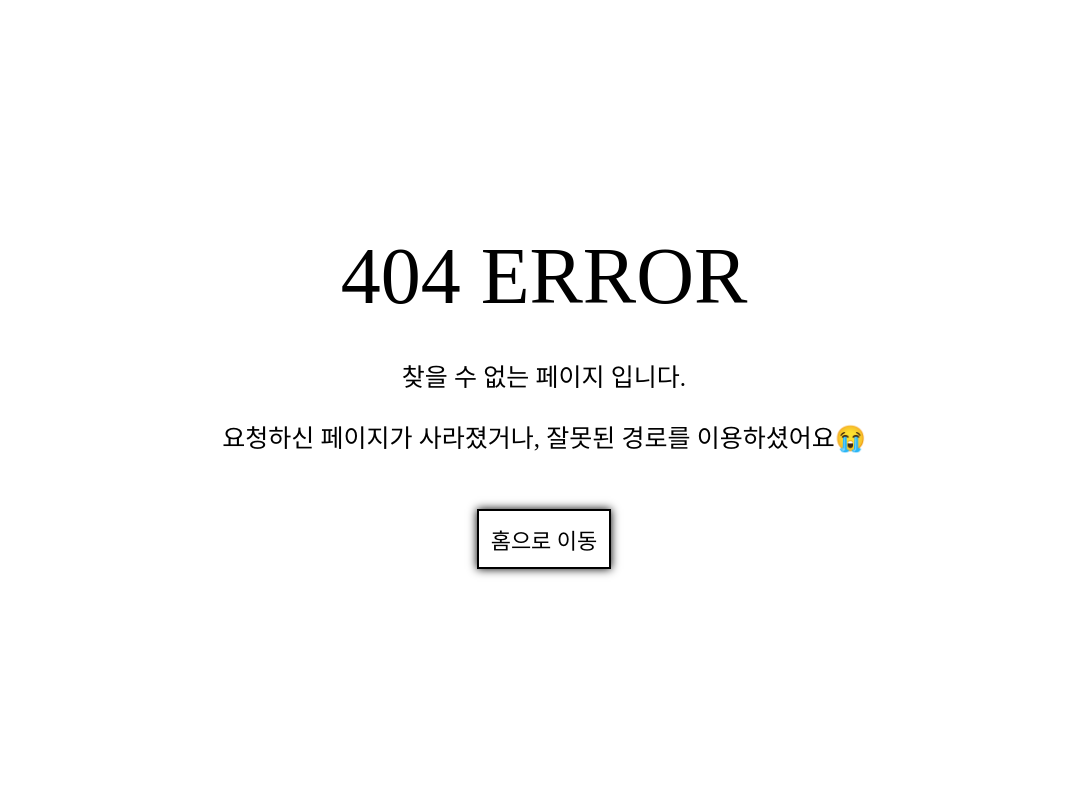
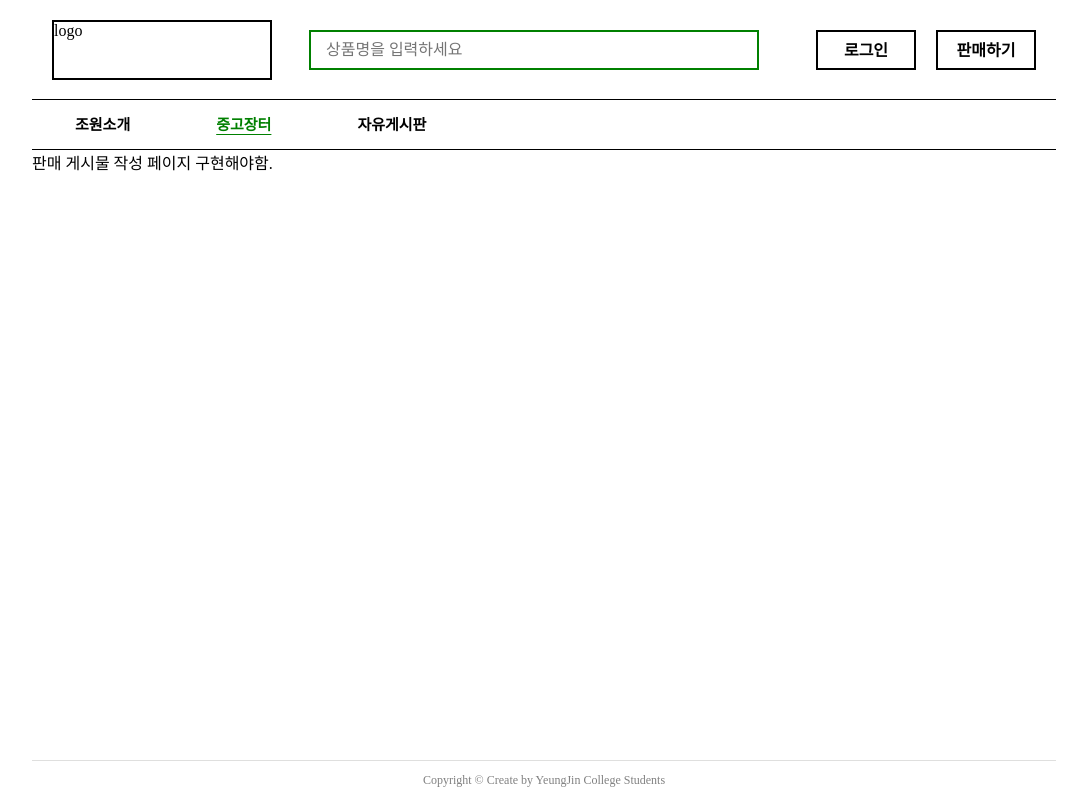
Before and after one commit to woohyeon-dev/used-trading-platform, a React (Create React App) app in the folder client/: page /market/sell in a window 1280 px wide. Before the commit this address led to /error. Shown: the whole page, without its empty margins (96-1183 px from the left). Built offline with nearby package versions, Linux system fonts and the light colour scheme; a web font is replaced by a local one.

Commit message:
Change headerBtn component

```diff
--- a/client/src/App.js
+++ b/client/src/App.js
@@ -1,7 +1,7 @@
 import React, { useState, useEffect } from 'react';
 import { createGlobalStyle } from 'styled-components';
 import { Route, Routes } from 'react-router-dom';
-import { SignUp, SignIn, Semester, Error } from './pages';
+import { Login, Semester, Error } from './pages';
 import HomeRouter from './routes/HomeRouter';
 
 const GlobalStyle = createGlobalStyle`
@@ -54,10 +54,8 @@ function App() {
       <Routes>
         {/* Home Page */}
         <Route path='/*' element={<HomeRouter isLogin={isLogin} />} />
-        {/* SignIn Page */}
-        <Route path='/signin' element={<SignIn />} />
-        {/* SignUp Page */}
-        <Route path='/signup' element={<SignUp />} />
+        {/* Login Page */}
+        <Route path='/login' element={<Login />} />
         {/* Semester Page */}
         <Route path='/lss' element={<Semester />} />
         {/* Error Page */}
--- a/client/src/components/HeaderBtn.js
+++ b/client/src/components/HeaderBtn.js
@@ -37,25 +37,20 @@ const HeaderBtnBlock = styled.div`
 function HeaderBtn({ isLogin }) {
   return (
     <HeaderBtnBlock>
-      {isLogin ? (
-        <div className='profile'>
-          <NavLink to='/' className='profileButtons'>
-            로그아웃
-          </NavLink>
+      <div className='profile'>
+        {isLogin ? (
           <NavLink to='/mypage' className='profileButtons'>
             마이페이지
           </NavLink>
-        </div>
-      ) : (
-        <div className='profile'>
-          <NavLink to='/signin' className='profileButtons'>
+        ) : (
+          <NavLink to='/login' className='profileButtons'>
             로그인
           </NavLink>
-          <NavLink to='/signup' className='profileButtons'>
-            회원가입
-          </NavLink>
-        </div>
-      )}
+        )}
+        <NavLink to='/market/sell' className='profileButtons'>
+          판매하기
+        </NavLink>
+      </div>
     </HeaderBtnBlock>
   );
 }
--- a/client/src/components/Navigation.js
+++ b/client/src/components/Navigation.js
@@ -44,7 +44,7 @@ function Navigation() {
       <NavLink to='/group' className='navButtons'>
         조원소개
       </NavLink>
-      <NavLink to='/market/categories' className='navButtons'>
+      <NavLink to='/market' className='navButtons'>
         중고장터
       </NavLink>
       <NavLink to='/board' className='navButtons'>
--- a/client/src/components/main/market/Category.js
+++ b/client/src/components/main/market/Category.js
@@ -42,7 +42,7 @@ function Category() {
 
   return (
     <CategoryBlock>
-      <NavLink to='/market/categories' key={0} className='categoryBtn'>
+      <NavLink to='/market' key={0} className='categoryBtn'>
         {'전체보기'}
       </NavLink>
       {categories.map((category, index) => (
--- /dev/null
+++ b/client/src/pages/Login.js
@@ -0,0 +1,10 @@
+import React from 'react';
+import styled from 'styled-components';
+
+const LoginBlock = styled.div``;
+
+function Login() {
+  return <LoginBlock>로그인 페이지 구현해야함</LoginBlock>;
+}
+
+export default Login;
--- a/client/src/pages/WriteProdPost.js
+++ b/client/src/pages/Sell.js
@@ -1,14 +1,14 @@
 import React from 'react';
 import styled from 'styled-components';
 
-const WriteProdPostBlk = styled.div``;
+const SellBlock = styled.div``;
 
-function WriteProdPost() {
+function Sell() {
   return (
-    <WriteProdPostBlk>
+    <SellBlock>
       <div>판매 게시물 작성 페이지 구현해야함.</div>
-    </WriteProdPostBlk>
+    </SellBlock>
   );
 }
 
-export default WriteProdPost;
+export default Sell;
--- a/client/src/pages/SignIn.js
+++ /dev/null
@@ -1,10 +0,0 @@
-import React from 'react';
-import styled from 'styled-components';
-
-const SignInBlock = styled.div``;
-
-function SignIn() {
-  return <SignInBlock>로그인 페이지 구현해야함</SignInBlock>;
-}
-
-export default SignIn;
--- a/client/src/pages/SignUp.js
+++ /dev/null
@@ -1,10 +0,0 @@
-import React from 'react';
-import styled from 'styled-components';
-
-const SignUpBlock = styled.div``;
-
-function SignUp() {
-  return <SignUpBlock>회원가입 페이지 구현해야함</SignUpBlock>;
-}
-
-export default SignUp;
--- a/client/src/routes/HomeRouter.js
+++ b/client/src/routes/HomeRouter.js
@@ -7,7 +7,7 @@ import {
   Board,
   MyPage,
   WritePost,
-  WriteProdPost,
+  Sell,
   Post,
   Product,
 } from '../pages';
@@ -24,12 +24,12 @@ function HomeRouter({ isLogin }) {
         {/* Group page */}
         <Route path='group' element={<Group />} />
         {/* Market page */}
-        <Route path='market/categories' element={<Market />} />
+        <Route path='market' element={<Market />} />
         <Route path='market/categories/:cat_id' element={<Market />} />
         {/* Product Page */}
         <Route path='market/product/:p_id' element={<Product />} />
         {/* WriteProdPost Page */}
-        <Route path='market/write' element={<WriteProdPost />} />
+        <Route path='/market/sell' element={<Sell />} />
         {/* Board Page */}
         <Route path='board' element={<Board />} />
         {/* Post Page */}
```
Also changed, not shown: client/src/pages/index.js (+4 -6 lines).
